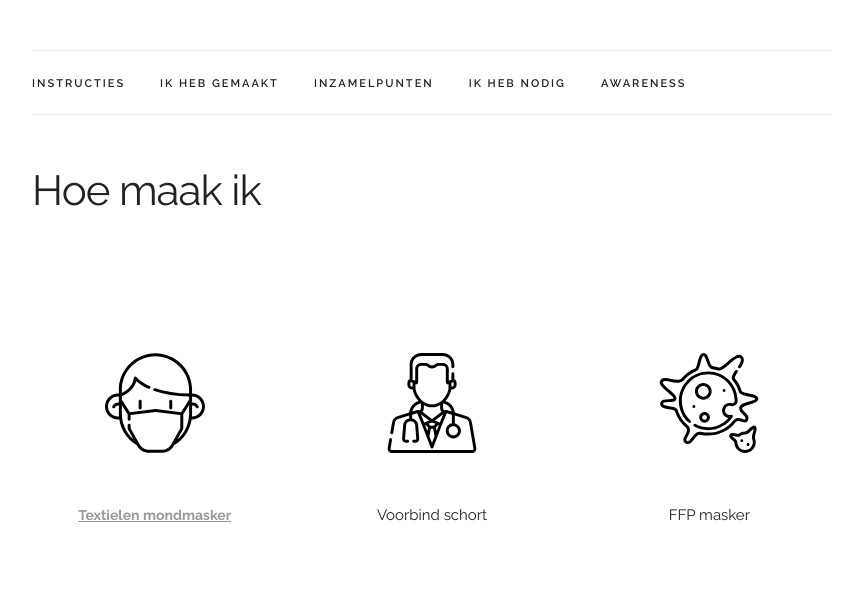
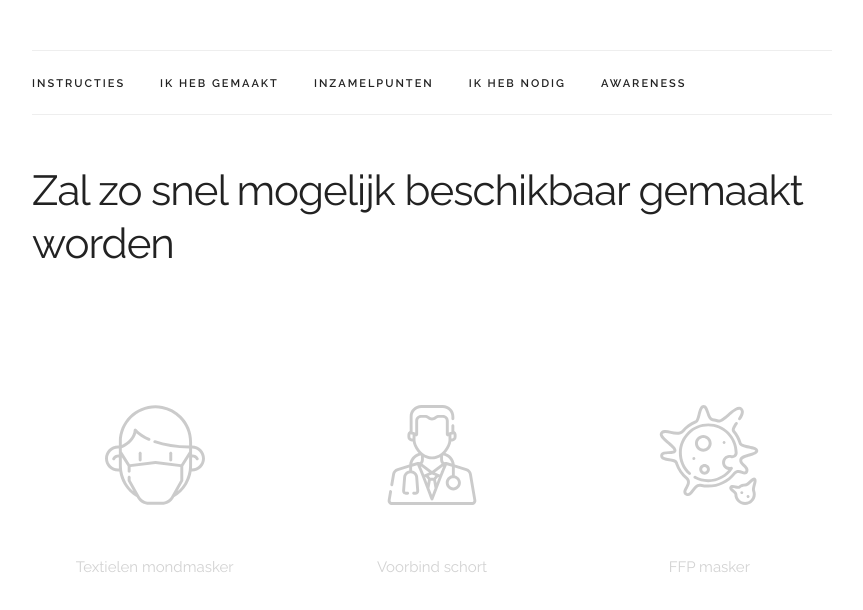
Before and after one commit to MakeInBelgium/coronadenktank, a React (Create React App) app: page / in a window 1280 px wide. Shown: the top 610 px of the page, without its empty margins (208-1071 px from the left). Built offline with nearby package versions, Linux system fonts and the light colour scheme.

Commit message:
remove page

```diff
--- a/src/App.js
+++ b/src/App.js
@@ -26,9 +26,9 @@ function App() {
           <Route path="/" exact>
             <Instructies />
           </Route>
-          <Route path="/instructies/textielmasker" exact>
+          {/* <Route path="/instructies/textielmasker" exact>
             <TextielMasker />
-          </Route>
+          </Route> */}
           <Route path="/privacy" exact>
             <Privacy />
           </Route>
--- a/src/components/Instructies.jsx
+++ b/src/components/Instructies.jsx
@@ -1,21 +1,28 @@
 import React from 'react'
 import { Link } from 'react-router-dom'
-
+import { css } from 'glamor'
 import Mask from './../assets/mask.svg'
 import Skirt from './../assets/skirt.svg'
 import Mould from './../assets/mould.svg'
+
+const opacity = css({
+  opacity: 0.2,
+  cursor: 'default',
+  textAlign: 'center'
+})
 
 const Instructies = () => {
 
   return (
     <>
-      <h2>Hoe maak ik</h2>
-
+      <h2>Zal zo snel mogelijk beschikbaar gemaakt worden</h2>
+      <div {...opacity}>
         <div className="value-props row">
           <div className="four columns value-prop">
-          <Link to="/instructies/textielmasker">
+            {/* <Link to="/instructies/textielmasker"> */}
             <img className="value-img" src={Mask} />
-          Textielen mondmasker</Link>
+          Textielen mondmasker
+{/* </Link> */}
           </div>
           <div className="four columns value-prop">
             <img className="value-img" src={Skirt} />
@@ -26,6 +33,7 @@ const Instructies = () => {
         FFP masker
       </div>
         </div>
+      </div>
     </>
   )
 }
```
Lines whose indentation alone changed are shown as unchanged.
